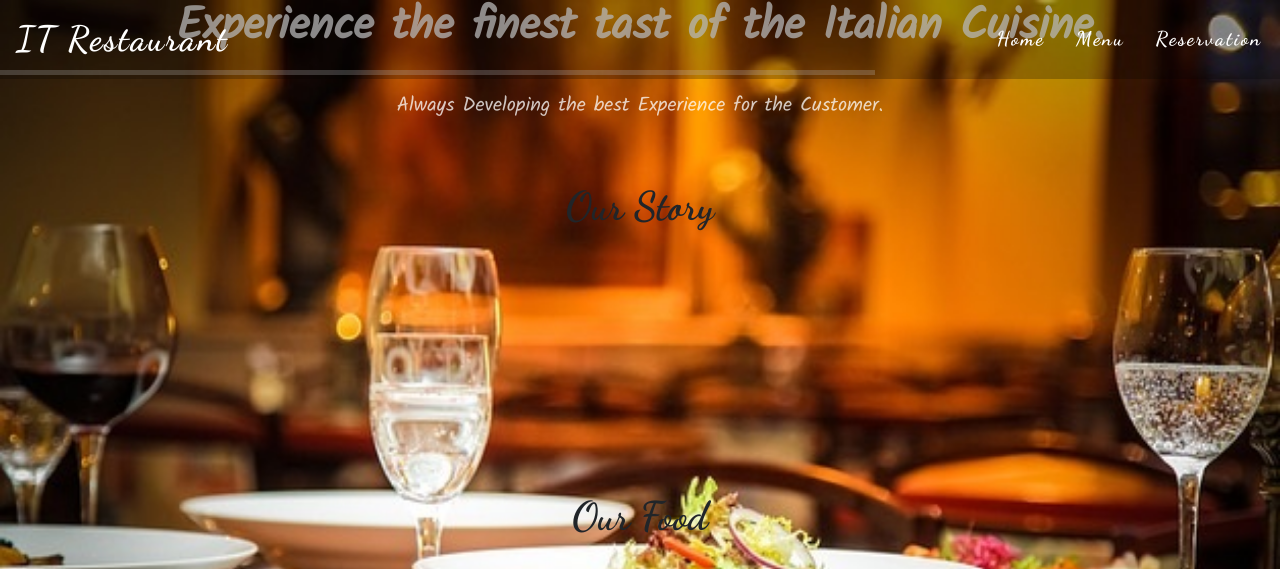
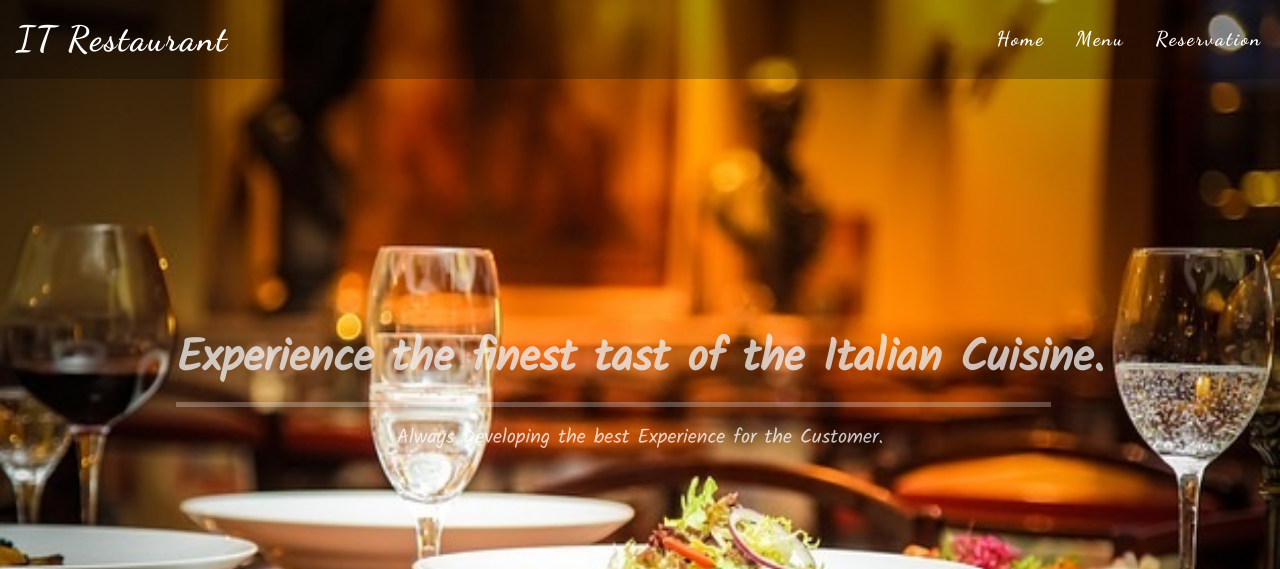
Before and after one commit to TCaldato/it-restaurant, a Django app: page / in a window 1280 px wide. Shown: the top 569 px of the page. Run offline with Django 5.2, Linux system fonts and the light colour scheme; some libraries are stand-ins or nearby versions; grey boxes are pictures that could not be loaded.

Commit message:
Fixed table_restaurant image

```diff
--- a/restaurant/templates/restaurant/index.html
+++ b/restaurant/templates/restaurant/index.html
@@ -3,11 +3,13 @@
 <!-- index.html content starts here -->
 <!-- Callout -->
 <div class="container-fluid callout-container">
-
+    <div class="opaque-overlay">&nbsp;
+        <img class="callout-container opaque-overlay" src="{% static 'img/table_restaurant.jpg' %}">
+    </div>
     <div class="row">
         <div class="col-12">
-            <section class="callout text-center">
-                <img class="callout jumbotron opaque-overlay" src="{% static 'img/table_restaurant.jpg' %}">
+            <section class="callout jumbotron text-center">
+
                 <h1 class="jumbotron-header">Experience the finest tast of the Italian Cuisine.</h1>
                 <hr class="block-divider">
                 <p class="lead">Always Developing the best Experience for the Customer.
--- a/static/css/style.css
+++ b/static/css/style.css
@@ -14,7 +14,7 @@
 .container-fluid{
     padding: 0;
 }
-img > .callout-container {
+.callout-container {
     height: 100vh;
 
     background: no-repeat bottom right fixed;
@@ -28,7 +28,6 @@
     justify-content: center;
 
     position: relative;
-    z-index: 0;
 }
 
 .opaque-overlay {
@@ -98,7 +97,7 @@
     opacity: .75;
 }
 
-.lead {
+.jumbotron .lead {
     color: #fff;
     opacity: .75;
 }
--- a/templates/base.html
+++ b/templates/base.html
@@ -14,8 +14,6 @@
 
     <!-- Custom CSS -->
     <link rel="stylesheet" href="{% static 'css/style.css' %}">
-
-
     <link rel="stylesheet" href="https://cdnjs.cloudflare.com/ajax/libs/hover.css/2.3.1/css/hover-min.css" integrity="sha512-csw0Ma4oXCAgd/d4nTcpoEoz4nYvvnk21a8VA2h2dzhPAvjbUIK6V3si7/g/HehwdunqqW18RwCJKpD7rL67Xg==" crossorigin="anonymous" referrerpolicy="no-referrer" />
 
 </head>
@@ -100,10 +98,19 @@
     </footer>
     <!-- Footer -->
 
+    <!-- Script -->
     <script src="https://cdn.jsdelivr.net/npm/bootstrap@5.0.1/dist/js/bootstrap.bundle.min.js"
         integrity="sha384-gtEjrD/SeCtmISkJkNUaaKMoLD0//ElJ19smozuHV6z3Iehds+3Ulb9Bn9Plx0x4" crossorigin="anonymous">
-        </script>
+    </script>
+    <script src="https://kit.fontawesome.com/c6fcde1e44.js" crossorigin="anonymous"></script>
+    <script src="https://cdnjs.cloudflare.com/ajax/libs/popper.js/1.14.3/umd/popper.min.js"
+        integrity="sha384-ZMP7rVo3mIykV+2+9J3UJ46jBk0WLaUAdn689aCwoqbBJiSnjAK/l8WvCWPIPm49" crossorigin="anonymous">
+    </script>
+    <script src="https://stackpath.bootstrapcdn.com/bootstrap/4.1.3/js/bootstrap.min.js"
+        integrity="sha384-ChfqqxuZUCnJSK3+MXmPNIyE6ZbWh2IMqE241rYiqJxyMiZ6OW/JmZQ5stwEULTy" crossorigin="anonymous">
+    </script>
     <script src="{% static 'js/script.js' %}"></script>
+    <!-- Script -->
 </body>
 
 </html>
```
Also changed, not shown: 1 other file.
